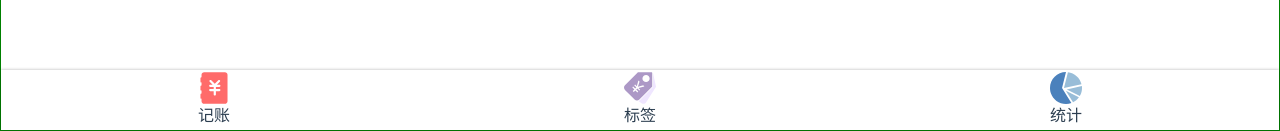
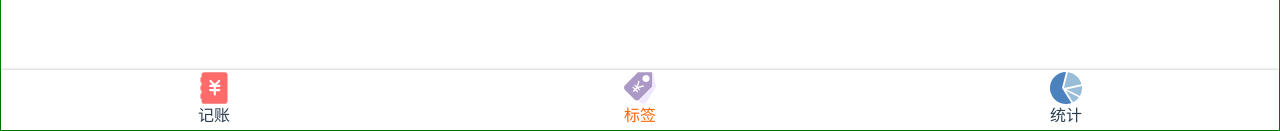
Before and after one commit to Woozyzzz/crumb-morney, a Vue app: page /#/labels in a window 1280 px wide. Shown: the part 669-800 px from the top of the page. Built offline with nearby package versions, Linux system fonts and the light colour scheme.

Commit message:
添加 active-class 与 meta:vp

```diff
--- a/public/index.html
+++ b/public/index.html
@@ -1,15 +1,22 @@
 <!DOCTYPE html>
 <html lang="en">
   <head>
-    <meta charset="utf-8">
-    <meta http-equiv="X-UA-Compatible" content="IE=edge">
-    <meta name="viewport" content="width=device-width,initial-scale=1.0">
-    <link rel="icon" href="<%= BASE_URL %>favicon.ico">
+    <meta charset="utf-8" />
+    <meta http-equiv="X-UA-Compatible" content="IE=edge" />
+    <meta
+      name="viewport"
+      content="width=device-width,initial-scale=1,minimum-scale=1,maximum-scale=1,user-scalable=no,viewport-fit=cover"
+    />
+    <link rel="icon" href="<%= BASE_URL %>favicon.ico" />
     <title><%= htmlWebpackPlugin.options.title %></title>
   </head>
   <body>
     <noscript>
-      <strong>We're sorry but <%= htmlWebpackPlugin.options.title %> doesn't work properly without JavaScript enabled. Please enable it to continue.</strong>
+      <strong
+        >We're sorry but <%= htmlWebpackPlugin.options.title %> doesn't work
+        properly without JavaScript enabled. Please enable it to
+        continue.</strong
+      >
     </noscript>
     <div id="app"></div>
     <!-- built files will be auto injected -->
--- a/src/components/Nav.vue
+++ b/src/components/Nav.vue
@@ -1,12 +1,12 @@
 <template>
   <nav>
-    <router-link to="/money" class="item">
+    <router-link to="/money" class="item" active-class="selected">
       <Icon name="money" />记账
     </router-link>
-    <router-link to="/labels" class="item">
+    <router-link to="/labels" class="item" active-class="selected">
       <Icon name="labels" />标签
     </router-link>
-    <router-link to="/statistics" class="item">
+    <router-link to="/statistics" class="item" active-class="selected">
       <Icon name="statistics" />统计
     </router-link>
   </nav>
@@ -21,7 +21,7 @@
   display: flex;
   justify-content: space-around;
   box-shadow: 0 0 3px rgba($color: black, $alpha: 0.3);
-  > .item {
+  .item {
     padding: 2px 0;
     display: flex;
     justify-content: center;
@@ -32,5 +32,8 @@
       height: 32px;
     }
   }
+  .selected {
+    color: #f60;
+  }
 }
 </style>
```
